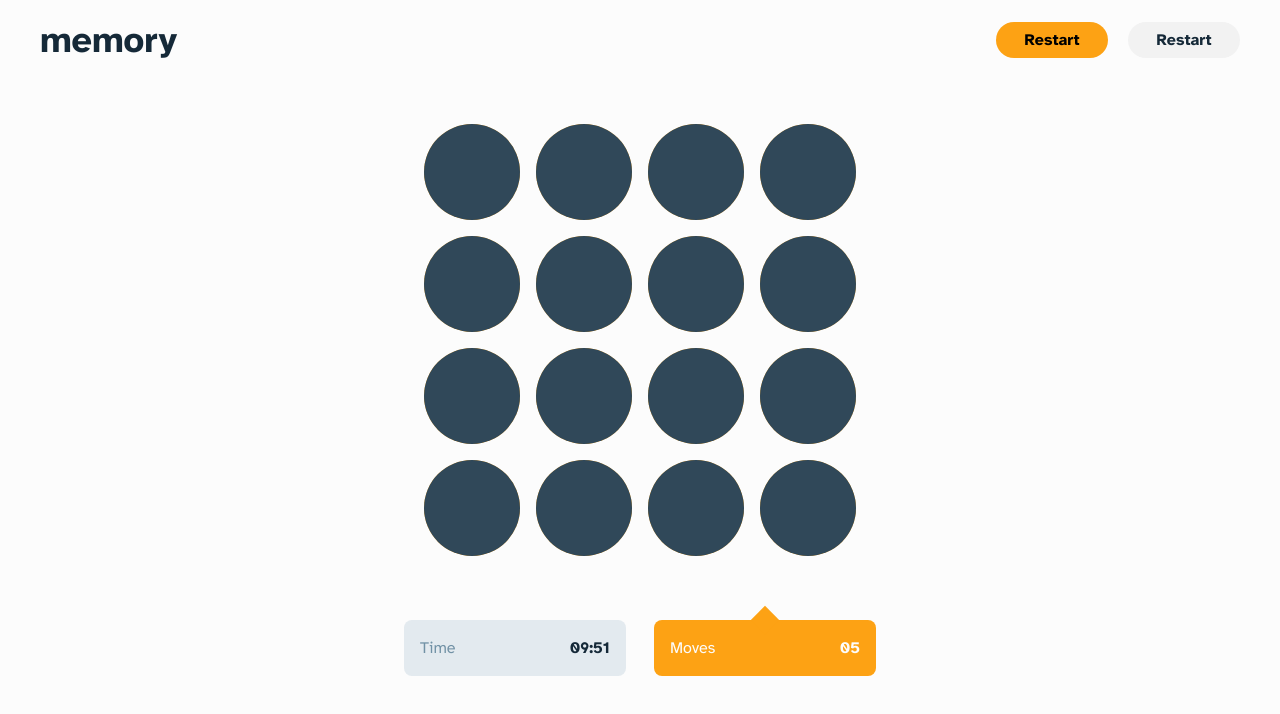
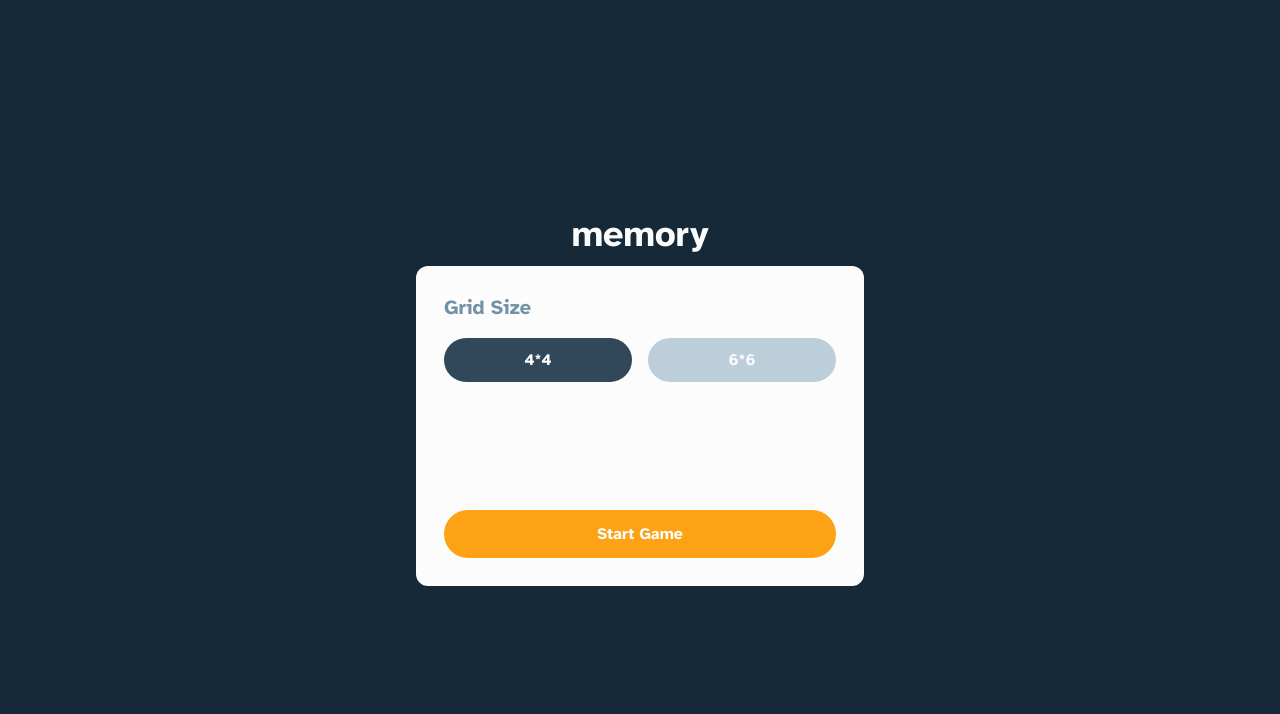
Before and after one commit to ameer005/memory-game, a React (Create React App) app: page / in a window 1280 px wide. Shown: the top 714 px of the page. Built offline with nearby package versions, Linux system fonts and the light colour scheme.

Commit message:
added start menu screen

```diff
--- a/package.json
+++ b/package.json
@@ -7,9 +7,11 @@
     "@testing-library/react": "^13.3.0",
     "@testing-library/user-event": "^13.5.0",
     "@types/jest": "^27.5.2",
+    "@types/lodash": "^4.14.182",
     "@types/node": "^16.11.45",
     "@types/react": "^18.0.15",
     "@types/react-dom": "^18.0.6",
+    "lodash": "^4.17.21",
     "react": "^18.2.0",
     "react-dom": "^18.2.0",
     "react-scripts": "5.0.1",
--- a/src/App.tsx
+++ b/src/App.tsx
@@ -1,13 +1,22 @@
-import React from "react";
+import React, { useState, FC } from "react";
 import GameBoard from "./components/GameBorad/GameBoard";
 import StartNewGame from "./components/StartNewGame/StartNewGame";
 
-function App() {
+const App: FC = () => {
+  const [gameOn, setGameOn] = useState(false);
+  const [gridsize, setGridSize] = useState(4);
   return (
-    <div className="">
-      <GameBoard />
+    <div>
+      {gameOn && <GameBoard gameOn={gameOn} setGameOn={setGameOn} />}
+      {!gameOn && (
+        <StartNewGame
+          setGameOn={setGameOn}
+          gridsize={gridsize}
+          setGridSize={setGridSize}
+        />
+      )}
     </div>
   );
-}
+};
 
 export default App;
--- a/src/components/Footer/Footer.tsx
+++ b/src/components/Footer/Footer.tsx
@@ -1,8 +1,34 @@
-import * as React from "react";
+import React, { FC, useState, useEffect } from "react";
 
-interface Footer {}
+interface FooterProps {
+  moves: number;
+  setTime: React.Dispatch<React.SetStateAction<string>>;
+}
 
-const Footer: React.FC<Footer> = (props) => {
+const Footer: FC<FooterProps> = ({ moves, setTime }) => {
+  const [seconds, setSeconds] = useState(0);
+  const [minutes, setMinutes] = useState(0);
+
+  let timer: NodeJS.Timer;
+
+  // useEffect(() => {
+  //   timer = setInterval(() => {
+  //     setSeconds((prev) => prev + 1);
+
+  //     if (seconds === 59) {
+  //       setMinutes((prev) => prev + 1);
+  //       setSeconds(0);
+  //     }
+  //   }, 1000);
+
+  //   setTime(
+  //     `${String(minutes).padStart(2, "0")}:${String(seconds).padStart(2, "0")}`
+  //   );
+
+  //   return () => {
+  //     clearInterval(timer);
+  //   };
+  // });
   return (
     <main className="flex items-center gap-7">
       <div className="flex-1 flex items-center justify-between bg-customGrey2/40 px-4 py-5 rounded-lg">
@@ -11,7 +37,7 @@ const Footer: React.FC<Footer> = (props) => {
       </div>
       <div className="flex-1 px-4 py-5 flex items-center justify-between bg-primary text-neutral2  rounded-lg pointer">
         <div>Moves</div>
-        <div className="font-bold">05</div>
+        <div className="font-bold">{String(moves).padStart(2, "0")}</div>
       </div>
     </main>
   );
--- a/src/components/GameBoardBody/GameBoardBody.tsx
+++ b/src/components/GameBoardBody/GameBoardBody.tsx
@@ -1,36 +1,33 @@
 import * as React from "react";
 
-interface GameBoardBody {}
+interface GameBoardBodyProps {
+  activeCards: number[];
+  foundPairs: number[];
+  board: number[];
+  revealValue: (index: number) => void;
+}
 
-const GameBoardBody: React.FC<GameBoardBody> = (props) => {
-  const [activeCards, setActiveCards] = React.useState<number[]>([]);
-  const [foundPairs, setFoundPairs] = React.useState<number[]>([]);
-
-  const revealValue = (index: number): void => {
-    if (activeCards.length === 0) {
-      setActiveCards([index]);
-    }
-    if (activeCards.length === 1) {
-      setActiveCards([...activeCards, index]);
-    }
-    if (activeCards.length === 2) {
-      setActiveCards([index]);
-    }
-  };
-
+const GameBoardBody: React.FC<GameBoardBodyProps> = ({
+  activeCards,
+  foundPairs,
+  revealValue,
+  board,
+}) => {
   const renderCircleList = (): JSX.Element[] => {
-    const fourByFour = [1, 2, 3, 4, 5, 6, 7, 8];
-
-    const finalBoard = [...fourByFour, ...fourByFour];
-
-    return finalBoard.map((value, index) => {
+    return board.map((value, index) => {
       return (
         <div
           onClick={() => revealValue(index)}
           key={index}
-          className={`flex justify-center items-center h-24 w-24 bg-primary rounded-full text-3xl font-bold text-neutral2 relative
+          className={`flex justify-center items-center h-24 w-24  ${
+            foundPairs.includes(index)
+              ? "bg-customGrey2 cursor-auto"
+              : "bg-primary cursor-pointer"
+          } rounded-full text-3xl font-bold text-neutral2 relative
           after:absolute after:w-full after:h-full after:rounded-full after:bg-secondaryLight ${
-            activeCards.includes(index) ? "after:scale-0 " : "after:scale-100"
+            activeCards.includes(index) || foundPairs.includes(index)
+              ? "after:scale-0 "
+              : "after:scale-100"
           }
           after:transition-all after:duration-300`}
         >
--- a/src/components/GameBorad/GameBoard.tsx
+++ b/src/components/GameBorad/GameBoard.tsx
@@ -1,22 +1,84 @@
-import * as React from "react";
+import React, { useState, FC, useEffect } from "react";
+import * as _ from "lodash";
 
 import Header from "../Header/Header";
 import Footer from "../Footer/Footer";
 import GameBoardBody from "../GameBoardBody/GameBoardBody";
 import ModalGameOver from "../ModalGameOver/ModalGameOver";
 
-interface GameBoard {}
+import { fourByFour } from "../../utils/boardArray";
 
-const GameBoard: React.FC<GameBoard> = (props) => {
+interface GameBoard {
+  gameOn: boolean;
+  setGameOn: React.Dispatch<React.SetStateAction<boolean>>;
+}
+
+const GameBoard: FC<GameBoard> = ({ gameOn, setGameOn }) => {
+  const [board, setBord] = React.useState([...fourByFour, ...fourByFour]);
+  const [activeCards, setActiveCards] = useState<number[]>([]);
+  const [foundPairs, setFoundPairs] = useState<number[]>([]);
+  const [moves, setMoves] = useState(0);
+  const [gameOver, setGameOver] = useState(false);
+
+  const [time, setTime] = useState("");
+
+  // game over logic
+  useEffect(() => {
+    if (foundPairs.length === board.length) {
+      setGameOver(true);
+    }
+  }, [foundPairs]);
+
+  // card matching logic
+  const revealValue = (index: number): void => {
+    if (activeCards.length === 0) {
+      setActiveCards([index]);
+    }
+    if (activeCards.length === 1) {
+      const index1 = activeCards[0];
+      const index2 = index;
+
+      if (board[index1] === board[index2]) {
+        setFoundPairs([...foundPairs, ...activeCards, index]);
+      }
+
+      setActiveCards([...activeCards, index]);
+      setMoves((prev) => prev + 1);
+
+      // removing indexes from active card after 500ms
+      // const timeout = setTimeout(() => {
+      //   setActiveCards([]);
+      // }, 500);
+    }
+
+    if (activeCards.length === 2) {
+      setActiveCards([index]);
+    }
+  };
+
+  const restartGame = (): void => {
+    setActiveCards([]);
+    setFoundPairs([]);
+    setMoves(0);
+    setGameOver(false);
+  };
+
   return (
     <main className="flex flex-col gap-16 min-h-screen bg-neutral2  justify-start items-center py-5">
-      <Header />
+      <Header restartGame={restartGame} setGameOn={setGameOn} />
       <section>
-        <GameBoardBody />
-        <Footer />
+        <GameBoardBody
+          revealValue={revealValue}
+          foundPairs={foundPairs}
+          activeCards={activeCards}
+          board={board}
+        />
+        <Footer setTime={setTime} moves={moves} />
       </section>
 
-      {/* <ModalGameOver /> */}
+      {gameOver && (
+        <ModalGameOver time={time} restartGame={restartGame} moves={moves} />
+      )}
     </main>
   );
 };
--- a/src/components/Header/Header.tsx
+++ b/src/components/Header/Header.tsx
@@ -1,18 +1,27 @@
 import * as React from "react";
 
-interface Header {}
+interface HeaderProps {
+  restartGame: () => void;
+  setGameOn: React.Dispatch<React.SetStateAction<boolean>>;
+}
 
-const Header: React.FC<Header> = (props) => {
+const Header: React.FC<HeaderProps> = ({ restartGame, setGameOn }) => {
   return (
     <main className="w-full max-w-[75rem]">
       <section className="flex justify-between items-center">
         <h1 className="text-secondary font-bold text-4xl">memory</h1>
         <div className="flex items-center gap-5">
-          <button className="bg-customGrey2/40 font-bold bg-primary py-[10px] rounded-full w-[7rem] hover:bg-primaryLight ut-animation">
+          <button
+            onClick={() => restartGame()}
+            className="bg-customGrey2/40 text-neutral2 font-bold bg-primary py-[10px] rounded-full w-[7rem] hover:bg-primaryLight ut-animation"
+          >
             Restart
           </button>
-          <button className="text-secondary font-bold bg-neutral py-[10px] rounded-full w-[7rem] hover:bg-customBlue hover:text-neutral2 ut-animation">
-            Restart
+          <button
+            onClick={() => setGameOn(false)}
+            className="text-secondary font-bold bg-customGrey2/40 py-[10px] rounded-full w-[7rem] hover:bg-customBlue hover:text-neutral2 ut-animation"
+          >
+            New Game
           </button>
         </div>
       </section>
--- a/src/components/StartNewGame/StartNewGame.tsx
+++ b/src/components/StartNewGame/StartNewGame.tsx
@@ -1,9 +1,55 @@
 import * as React from "react";
 
-interface StartNewGame {}
+interface StartNewGame {
+  setGameOn: React.Dispatch<React.SetStateAction<boolean>>;
+  gridsize: number;
+  setGridSize: React.Dispatch<React.SetStateAction<number>>;
+}
 
-const StartNewGame: React.FC<StartNewGame> = (props) => {
-  return <div>Start New Game</div>;
+const StartNewGame: React.FC<StartNewGame> = ({
+  setGameOn,
+  gridsize,
+  setGridSize,
+}) => {
+  return (
+    <main className="bg-secondary flex flex-col gap-3 items-center justify-center h-screen">
+      <h1 className="text-4xl font-bold text-neutral2">memory</h1>
+
+      <section className="flex flex-col justify-between bg-neutral2 w-full max-w-[28rem] rounded-xl min-h-[20rem] p-7">
+        <div>
+          <h3 className="font-bold text-customBlue2 text-xl mb-4">Grid Size</h3>
+
+          <div className="flex gap-4 text-base">
+            <button
+              onClick={() => setGridSize(4)}
+              className={`flex-1 text-neutral2 font-bold  py-[10px] ${
+                gridsize === 4 ? "bg-secondaryLight" : "bg-customGrey2"
+              } rounded-full   ut-animation`}
+            >
+              4*4
+            </button>
+            <button
+              onClick={() => setGridSize(6)}
+              className={`flex-1 text-neutral2 font-bold  py-[10px] ${
+                gridsize === 6 ? "bg-secondaryLight" : "bg-customGrey2"
+              } rounded-full   ut-animation`}
+            >
+              6*6
+            </button>
+          </div>
+        </div>
+
+        <div>
+          <button
+            onClick={() => setGameOn(true)}
+            className="flex-1 w-full text-base text-neutral2 font-bold bg-primary py-3 rounded-full hover:bg-primaryLight ut-animation"
+          >
+            Start Game
+          </button>
+        </div>
+      </section>
+    </main>
+  );
 };
 
 export default StartNewGame;
--- /dev/null
+++ b/src/utils/boardArray.ts
@@ -0,0 +1 @@
+export const fourByFour = [1, 2, 3, 4, 5, 6, 7, 8];
```
Also changed, not shown: src/components/ModalGameOver/ModalGameOver.tsx (+18 -5 lines), 1 other file (tests, documents, lock files or other folders).
